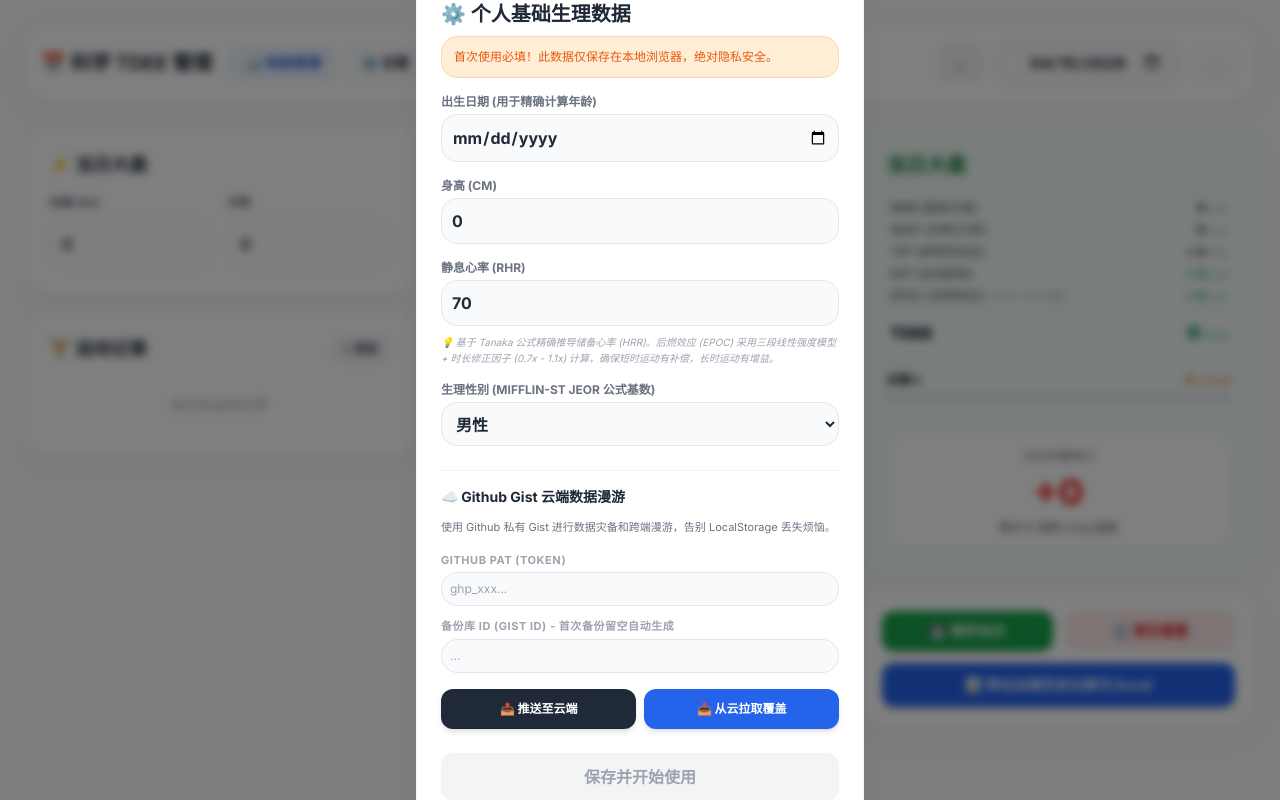
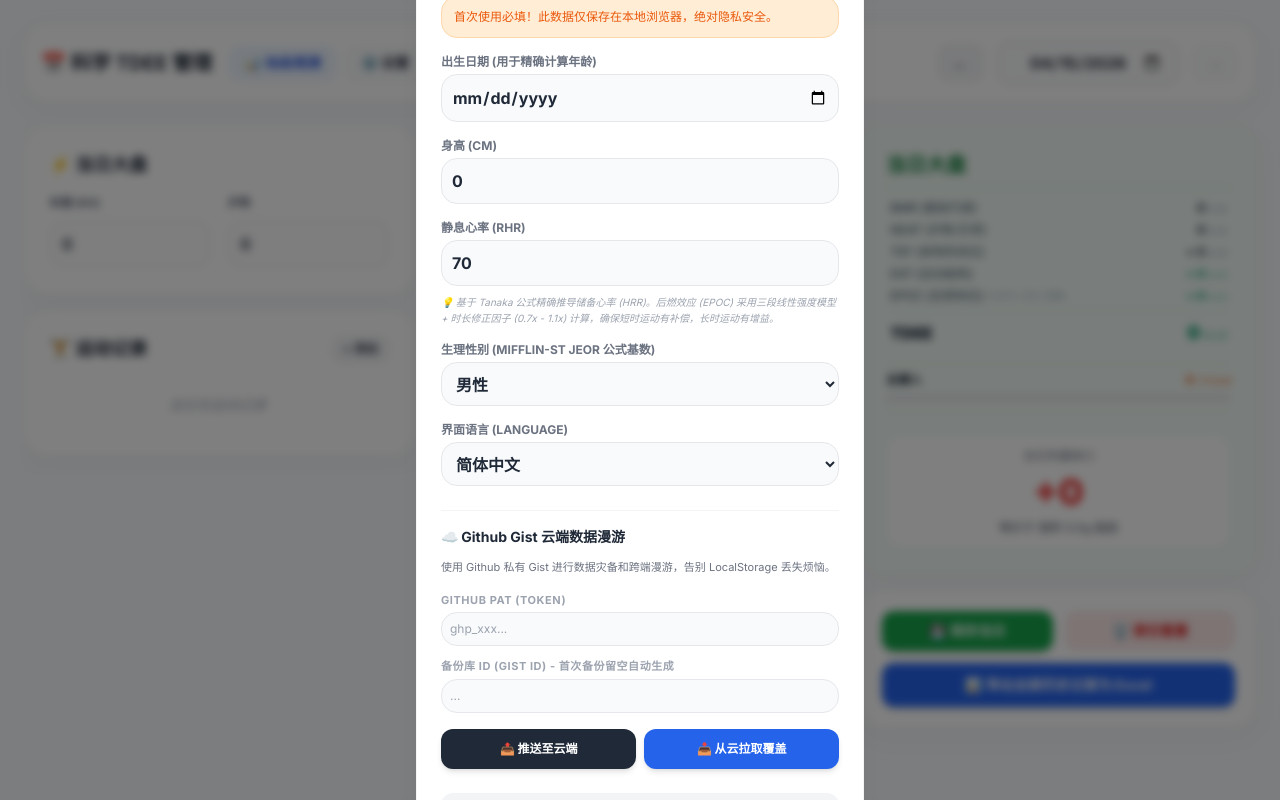
Before and after one commit to DianaChen0518/tdee-max, a Vue app: page / in a window 1280 px wide. Built offline with nearby package versions, Linux system fonts and the light colour scheme.

Commit message:
feat: implement i18n support and add settings modal for user profile and cloud sync configuration

```diff
--- a/src/components/SettingsModal.vue
+++ b/src/components/SettingsModal.vue
@@ -5,8 +5,16 @@ import { GistService } from '../services/GistService';
 import { useI18n } from 'vue-i18n';
 
 const store = useTdeeStore();
-const { t } = useI18n();
+const { t, locale } = useI18n();
 const emit = defineEmits(['close']);
+
+const currentLang = computed({
+  get: () => locale.value,
+  set: (val) => {
+    locale.value = val;
+    localStorage.setItem('user-lang', val);
+  }
+});
 
 const isValid = computed(() => {
   return store.userProfile.birthDate !== '' && store.userProfile.heightCm > 0;
@@ -109,6 +117,13 @@ const restoreData = async () => {
             <option value="F">{{ t('settings.genders.F') }}</option>
           </select>
         </div>
+        <div>
+          <label class="block text-xs font-bold text-gray-500 dark:text-gray-400 mb-1 uppercase">{{ t('settings.labels.language') }}</label>
+          <select v-model="currentLang" class="w-full bg-gray-50 dark:bg-[#2c2c2c] border border-gray-200 dark:border-[#444] rounded-inner p-2.5 text-gray-800 dark:text-white outline-none focus:border-green-500 transition-all font-bold cursor-pointer">
+            <option value="zh-CN">{{ t('settings.languages.zh') }}</option>
+            <option value="en-US">{{ t('settings.languages.en') }}</option>
+          </select>
+        </div>
       </div>
 
       <div class="mt-6 border-t border-gray-100 dark:border-[#333] pt-4">
--- a/src/components/layout/AppHeader.vue
+++ b/src/components/layout/AppHeader.vue
@@ -8,14 +8,9 @@ import { useI18n } from 'vue-i18n';
 const emit = defineEmits(['open-settings', 'open-datavis']);
 
 const store = useTdeeStore();
-const { t, locale } = useI18n();
+const { t } = useI18n();
 const isDark = useDark();
 const toggleDark = useToggle(isDark);
-
-const toggleLang = () => {
-  locale.value = locale.value === 'zh-CN' ? 'en-US' : 'zh-CN';
-  localStorage.setItem('user-lang', locale.value);
-};
 
 const isToday = computed(() => store.selectedDate === DateUtils.getLocalYYYYMMDD());
 </script>
@@ -30,9 +25,6 @@ const isToday = computed(() => store.selectedDate === DateUtils.getLocalYYYYMMDD
         </button>
         <button @click="emit('open-settings')" class="btn-header-gray">
           ⚙️ {{ t('header.settings') }}
-        </button>
-        <button @click="toggleLang()" class="btn-header-emerald">
-          {{ locale === 'zh-CN' ? '🇨🇳 ZH' : '🇺🇸 EN' }}
         </button>
         <button @click="toggleDark()" class="btn-header-gray">
           {{ isDark ? '☀️ ' + t('header.light') : '🌙 ' + t('header.dark') }}
--- a/src/i18n/locales/en-US.ts
+++ b/src/i18n/locales/en-US.ts
@@ -105,8 +105,13 @@ export default {
       height: 'Height (cm)',
       rhr: 'Resting Heart Rate (RHR)',
       gender: 'Biological Gender (for Mifflin-St Jeor)',
+      language: 'Interface Language',
       token: 'GitHub PAT (Token)',
       gistId: 'Backup Gist ID (leave blank to create new)'
+    },
+    languages: {
+      zh: 'Chinese',
+      en: 'English'
     },
     rhrTip: '💡 Precise heart rate reserve (HRR) derivation based on Tanaka formula. EPOC afterburn effects use a triple-segment intensity model with duration correction (0.7x - 1.1x) to ensure accurate compensation.',
     genders: {
--- a/src/i18n/locales/zh-CN.ts
+++ b/src/i18n/locales/zh-CN.ts
@@ -105,8 +105,13 @@ export default {
       height: '身高 (cm)',
       rhr: '静息心率 (RHR)',
       gender: '生理性别 (Mifflin-St Jeor 公式基数)',
+      language: '界面语言 (Language)',
       token: 'GitHub PAT (Token)',
       gistId: '备份库 ID (Gist ID) - 首次备份留空自动生成'
+    },
+    languages: {
+      zh: '简体中文',
+      en: 'English'
     },
     rhrTip: '💡 基于 Tanaka 公式精确推导储备心率 (HRR)。后燃效应 (EPOC) 采用三段线性强度模型 + 时长修正因子 (0.7x - 1.1x) 计算，确保短时运动有补偿，长时运动有增益。',
     genders: {
```
